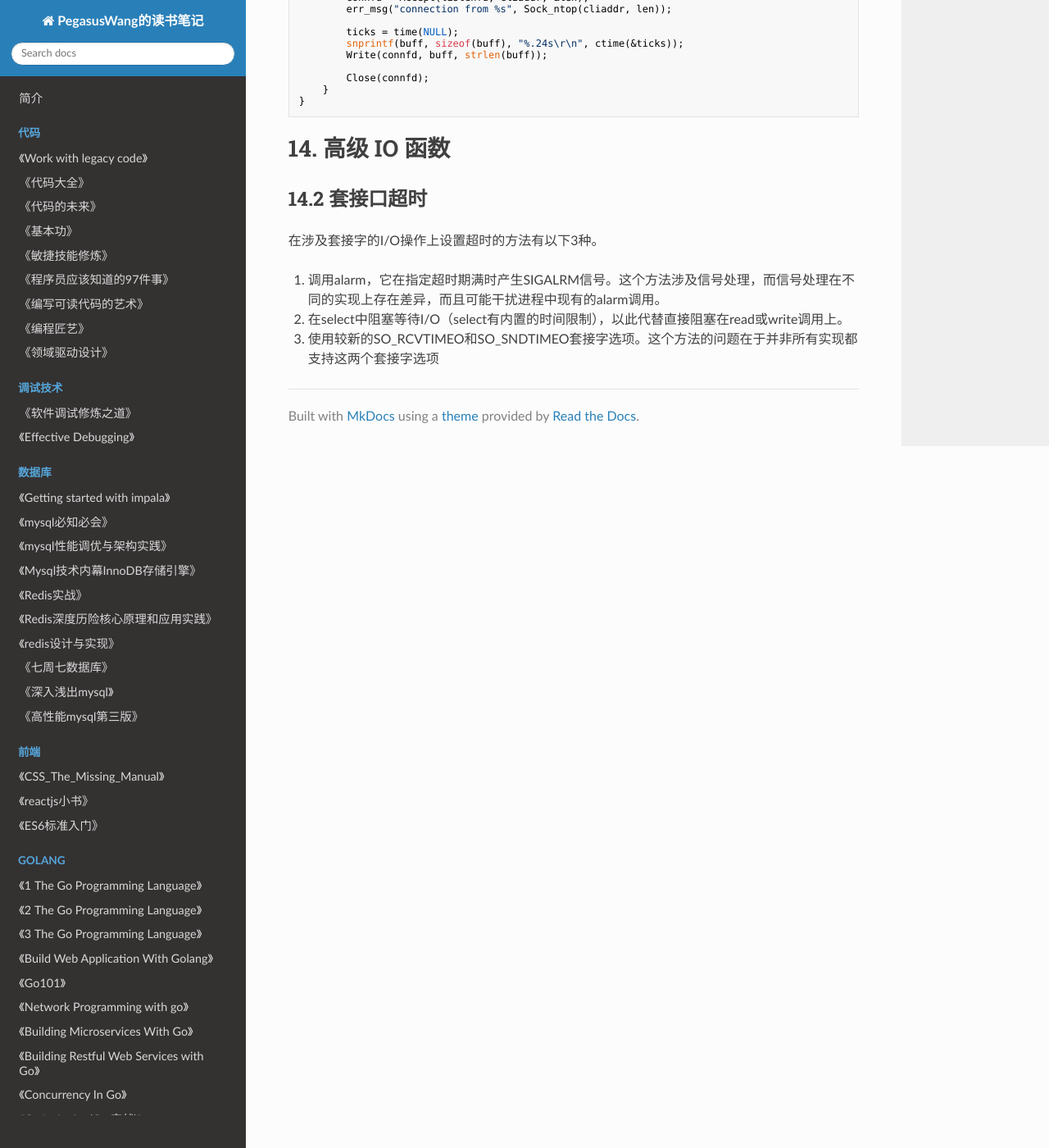
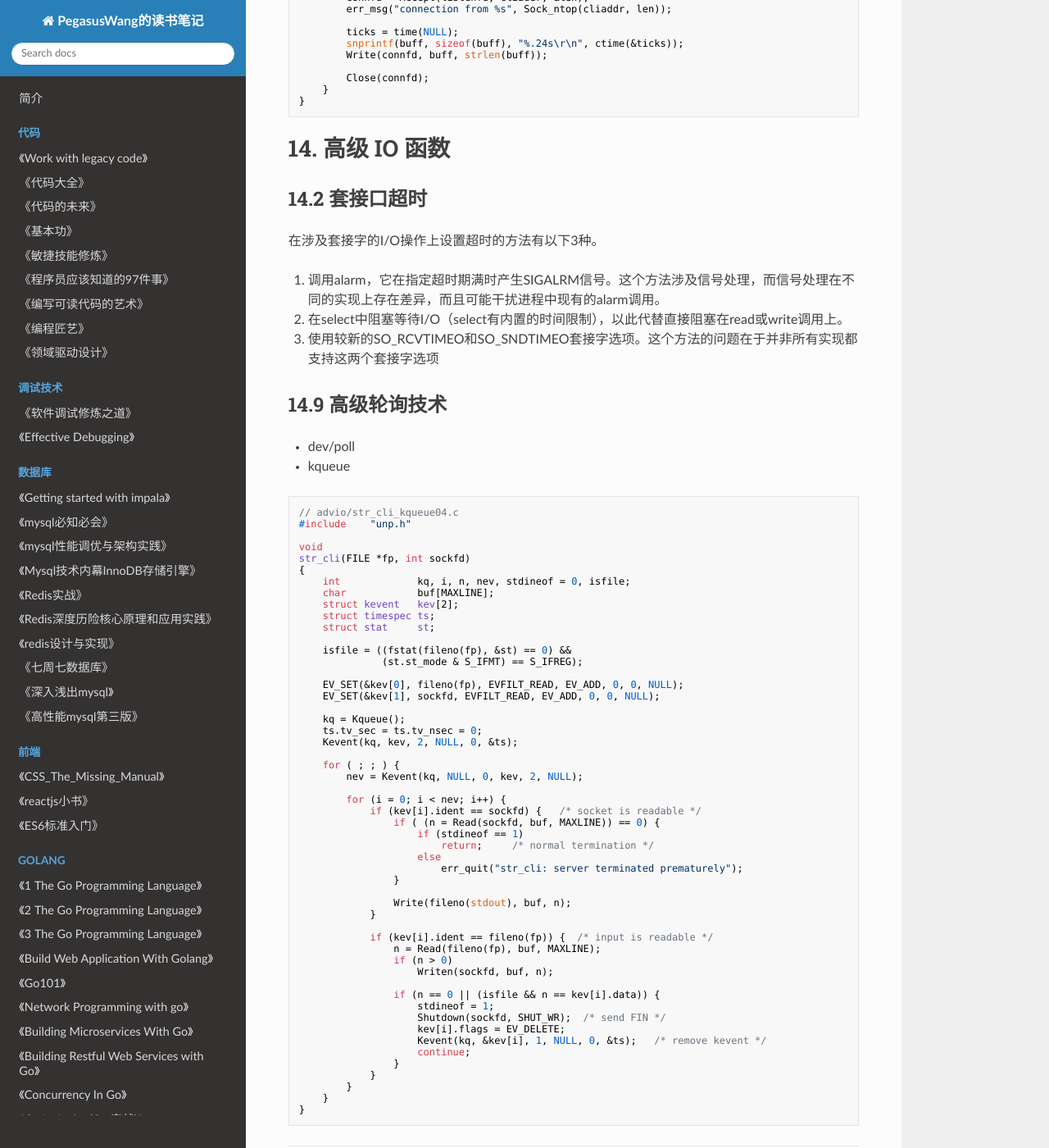
Before and after one commit to PegasusWang/booknotes, an MkDocs documentation site: the page built from docs/unix_linux/unix网络编程卷一.md, in a window 1280 px wide and 1400 px high, scrolled down 8493 px. Shown: the whole window at 82% size. Built offline with MkDocs 1.6.1, drawn with Linux system fonts in a browser that asks for light colours; nearby versions of some CDN libraries; old or Windows-style settings are respelled for this version of MkDocs.

Commit message:
unp: kqueue

````diff
--- a/docs/unix_linux/unix网络编程卷一.md
+++ b/docs/unix_linux/unix网络编程卷一.md
@@ -580,3 +580,64 @@ int main(int argc, char **argv)
 1. 调用alarm，它在指定超时期满时产生SIGALRM信号。这个方法涉及信号处理，而信号处理在不同的实现上存在差异，而且可能干扰进程中现有的alarm调用。
 2. 在select中阻塞等待I/O（select有内置的时间限制），以此代替直接阻塞在read或write调用上。
 3. 使用较新的SO_RCVTIMEO和SO_SNDTIMEO套接字选项。这个方法的问题在于并非所有实现都支持这两个套接字选项
+
+## 14.9 高级轮询技术
+
+- dev/poll
+- kqueue
+
+```c
+// advio/str_cli_kqueue04.c
+#include	"unp.h"
+
+void
+str_cli(FILE *fp, int sockfd)
+{
+	int				kq, i, n, nev, stdineof = 0, isfile;
+	char			buf[MAXLINE];
+	struct kevent	kev[2];
+	struct timespec	ts;
+	struct stat		st;
+
+	isfile = ((fstat(fileno(fp), &st) == 0) &&
+			  (st.st_mode & S_IFMT) == S_IFREG);
+
+	EV_SET(&kev[0], fileno(fp), EVFILT_READ, EV_ADD, 0, 0, NULL);
+	EV_SET(&kev[1], sockfd, EVFILT_READ, EV_ADD, 0, 0, NULL);
+
+	kq = Kqueue();
+	ts.tv_sec = ts.tv_nsec = 0;
+	Kevent(kq, kev, 2, NULL, 0, &ts);
+
+	for ( ; ; ) {
+		nev = Kevent(kq, NULL, 0, kev, 2, NULL);
+
+		for (i = 0; i < nev; i++) {
+			if (kev[i].ident == sockfd) {	/* socket is readable */
+				if ( (n = Read(sockfd, buf, MAXLINE)) == 0) {
+					if (stdineof == 1)
+						return;		/* normal termination */
+					else
+						err_quit("str_cli: server terminated prematurely");
+				}
+
+				Write(fileno(stdout), buf, n);
+			}
+
+			if (kev[i].ident == fileno(fp)) {  /* input is readable */
+				n = Read(fileno(fp), buf, MAXLINE);
+				if (n > 0)
+					Writen(sockfd, buf, n);
+
+				if (n == 0 || (isfile && n == kev[i].data)) {
+					stdineof = 1;
+					Shutdown(sockfd, SHUT_WR);	/* send FIN */
+					kev[i].flags = EV_DELETE;
+					Kevent(kq, &kev[i], 1, NULL, 0, &ts);	/* remove kevent */
+					continue;
+				}
+			}
+		}
+	}
+}
+```
````
